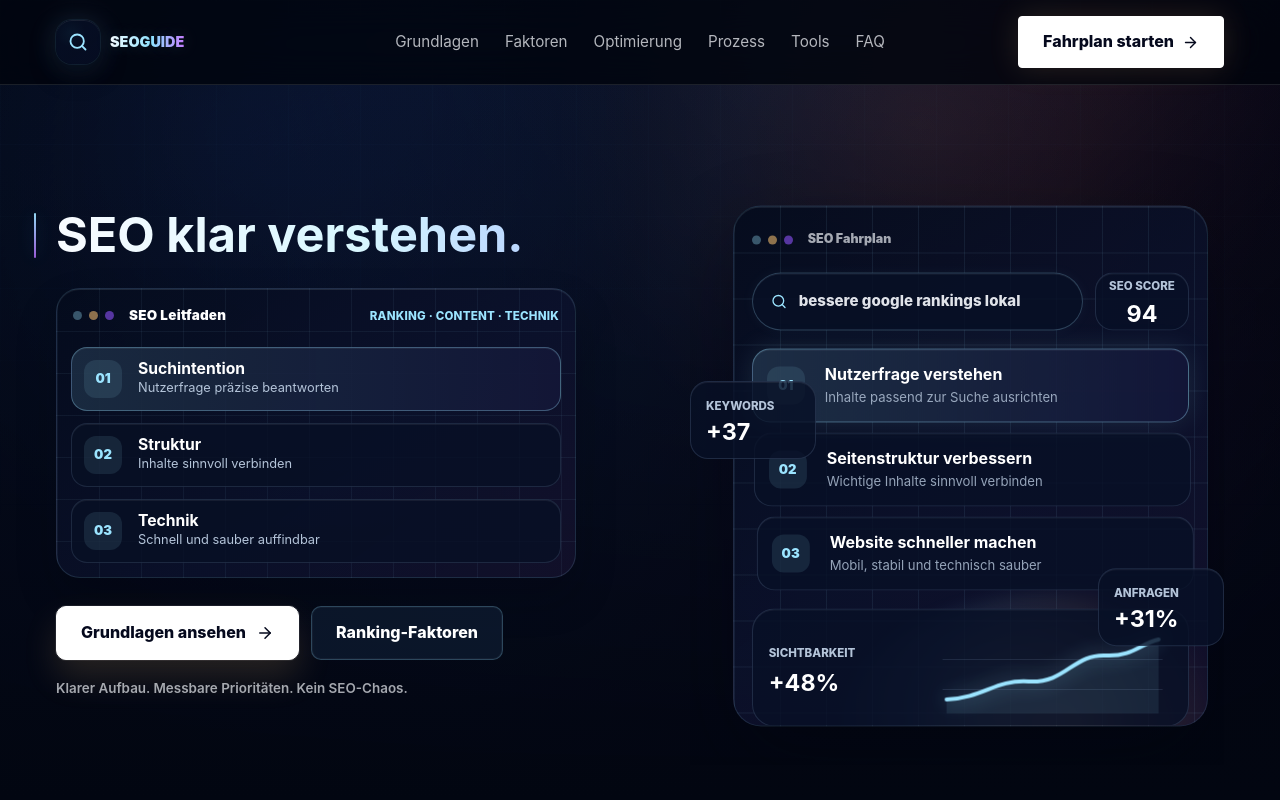
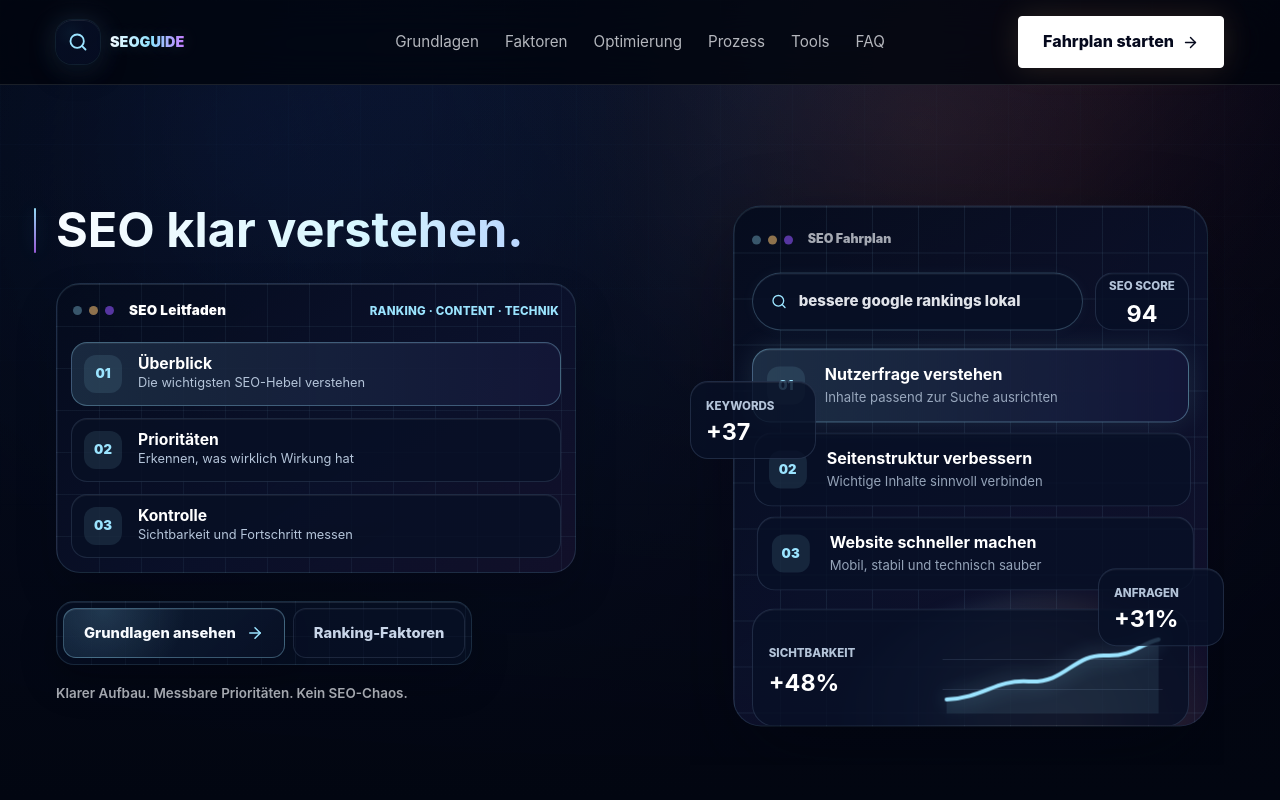
Before and after one commit to parmis2005/seo-info-test, a Next.js app: page / in a window 1280 px wide. Shown: the top 800 px of the page. Built offline with nearby package versions, Linux system fonts and the light colour scheme.

Commit message:
Refine hero buttons and focus copy

```diff
--- a/app/globals.css
+++ b/app/globals.css
@@ -667,8 +667,19 @@ p {
 .hero-actions {
   flex-wrap: wrap;
   justify-content: flex-start;
-  gap: 12px;
+  gap: 8px;
+  width: fit-content;
   margin-top: 28px;
+  padding: 6px;
+  background:
+    linear-gradient(#9be4ff0c 1px, #0000 1px) 0 0/34px 34px,
+    linear-gradient(90deg, #9be4ff0c 1px, #0000 1px) 0 0/34px 34px,
+    #071126b8;
+  border: 1px solid #9be4ff24;
+  border-radius: 18px;
+  box-shadow:
+    inset 0 1px #ffffff10,
+    0 18px 38px #01051033;
 }
 .primary-button,
 .secondary-button {
@@ -694,6 +705,50 @@ p {
   background: #0e1b31bd;
   border: 1px solid #9be4ff3d;
   box-shadow: inset 0 0 0 1px #ffffff0a;
+}
+.hero-actions .primary-button,
+.hero-actions .secondary-button {
+  min-height: 50px;
+  padding: 0 20px;
+  border-radius: 13px;
+  font-size: 0.92rem;
+  line-height: 1;
+  transition:
+    transform 0.2s ease,
+    border-color 0.2s ease,
+    background 0.2s ease,
+    box-shadow 0.2s ease;
+}
+.hero-actions .primary-button {
+  color: #f8fbff;
+  background:
+    radial-gradient(circle at 18% 0%, #9be4ff24, #0000 44%),
+    linear-gradient(135deg, #10213ad9, #081126f2);
+  border-color: #9be4ff52;
+  box-shadow:
+    inset 0 1px #ffffff14,
+    0 10px 24px #0105102f;
+}
+.hero-actions .primary-button svg {
+  color: var(--cyan);
+}
+.hero-actions .secondary-button {
+  color: #c8d5e8;
+  background: #08112680;
+  border-color: #b0d5ff1f;
+  box-shadow: inset 0 1px #ffffff0a;
+}
+.hero-actions .primary-button:hover,
+.hero-actions .secondary-button:hover {
+  transform: translateY(-1px);
+  border-color: #9be4ff80;
+  box-shadow:
+    inset 0 1px #ffffff18,
+    0 14px 28px #0105103d;
+}
+.hero-actions .secondary-button:hover {
+  color: #f8fbff;
+  background: #0e1b31cf;
 }
 .hero-note {
   color: #f8fbffa8;
--- a/app/page.tsx
+++ b/app/page.tsx
@@ -183,9 +183,9 @@ export default function Page() {
             </div>
 
             {[
-              ["01", "Suchintention", "Nutzerfrage präzise beantworten"],
-              ["02", "Struktur", "Inhalte sinnvoll verbinden"],
-              ["03", "Technik", "Schnell und sauber auffindbar"],
+              ["01", "Überblick", "Die wichtigsten SEO-Hebel verstehen"],
+              ["02", "Prioritäten", "Erkennen, was wirklich Wirkung hat"],
+              ["03", "Kontrolle", "Sichtbarkeit und Fortschritt messen"],
             ].map(([step, title, text]) => (
               <div className="focus-row" key={step}>
                 <span>{step}</span>
```
